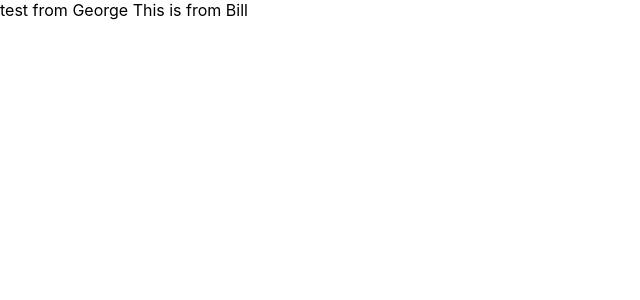
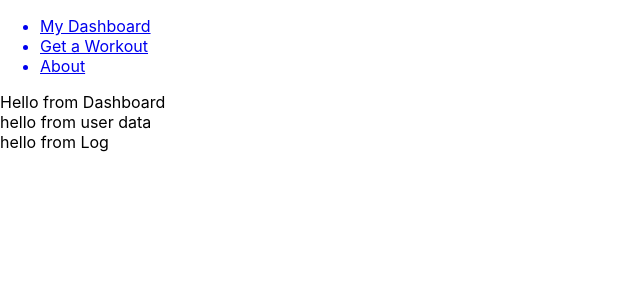
Before and after one commit to Flex-Snooze/flex-snooze-frontend, a React (Create React App) app: page /mydashboard in a window 1280 px wide. Shown: the top 300 px of the page, without its empty margins (0-640 px from the left). Built offline with nearby package versions, Linux system fonts and the light colour scheme.

Commit message:
scaffold out all components, routes, links

```diff
--- a/package.json
+++ b/package.json
@@ -8,6 +8,7 @@
     "@testing-library/user-event": "^13.5.0",
     "react": "^17.0.2",
     "react-dom": "^17.0.2",
+    "react-router-dom": "^6.2.1",
     "react-scripts": "5.0.0",
     "web-vitals": "^2.1.4"
   },
--- a/src/App.js
+++ b/src/App.js
@@ -1,8 +1,22 @@
 import logo from './logo.svg';
 import './App.css';
+import Nav from './components/Nav/Nav';
+import Dashboard from './components/Dashboard/Dashboard';
+import { Route, Routes, Link } from 'react-router-dom';
+import TodayWorkout from './components/TodayWorkout/TodayWorkout';
+import About from './components/About/About'
 
 function App() {
-	return <div>test from George This is from Bill</div>;
+	return (
+		<div>
+			<Nav />
+			<Routes>
+				<Route path='/' element={<TodayWorkout />} />
+				<Route path='/mydashboard' element={<Dashboard />} />
+				<Route path='/about' element={<About />} />
+			</Routes>
+		</div>
+	);
 }
 
 export default App;
--- /dev/null
+++ b/src/components/About/About.js
@@ -0,0 +1,11 @@
+import React from 'react';
+
+function About(props) {
+    return (
+        <div>
+            Hello from About!
+        </div>
+    );
+}
+
+export default About;
--- /dev/null
+++ b/src/components/CreateWorkout/CreateWorkout.js
@@ -0,0 +1,12 @@
+import React from 'react';
+
+function CreateWorkout(props) {
+    return (
+        <div>
+            hellow from createworkout
+            this page should be set in a form
+        </div>
+    );
+}
+
+export default CreateWorkout;
--- /dev/null
+++ b/src/components/Dashboard/Dashboard.js
@@ -0,0 +1,15 @@
+import React from 'react';
+import Log from '../Log/Log';
+import UserData from '../UserData/UserData';
+
+function Dashboard(props) {
+    return (
+        <div>
+            Hello from Dashboard
+            <UserData />
+            <Log />
+        </div>
+    );
+}
+
+export default Dashboard;
--- /dev/null
+++ b/src/components/Log/Log.js
@@ -0,0 +1,11 @@
+import React from 'react';
+
+function Log(props) {
+    return (
+        <div>
+            hello from Log
+        </div>
+    );
+}
+
+export default Log;
--- /dev/null
+++ b/src/components/Nav/Nav.js
@@ -0,0 +1,22 @@
+import React from 'react';
+import { Route, Routes, Link } from 'react-router-dom';
+
+function Nav(props) {
+    return (
+			<nav>
+				<ul>
+					<Link to={'/mydashboard'}>
+						<li>My Dashboard </li>
+					</Link>
+					<Link to={'/'}>
+						<li>Get a Workout</li>
+					</Link>
+					<Link to={'/about'}>
+						<li>About</li>
+					</Link>
+				</ul>
+			</nav>
+		);
+}
+
+export default Nav;
--- /dev/null
+++ b/src/components/TodayWorkout/TodayWorkout.js
@@ -0,0 +1,14 @@
+import React from 'react';
+import CreateWorkout from '../CreateWorkout/CreateWorkout';
+
+function TodayWorkout(props) {
+    return (
+        <div>
+            Today workout
+            this will have the choice to select workout type of push/pull/leg/yoga
+            should have buttons that will link to create workout, incorporating state (PULL to be featured at the top of the next page, for example)
+        </div>
+    );
+}
+
+export default TodayWorkout;
--- /dev/null
+++ b/src/components/UserData/UserData.js
@@ -0,0 +1,11 @@
+import React from 'react';
+
+function UserData(props) {
+    return (
+        <div>
+            hello from user data
+        </div>
+    );
+}
+
+export default UserData;
--- a/src/index.js
+++ b/src/index.js
@@ -3,10 +3,13 @@ import ReactDOM from 'react-dom';
 import './index.css';
 import App from './App';
 import reportWebVitals from './reportWebVitals';
+import {BrowserRouter as Router} from 'react-router-dom';
 
 ReactDOM.render(
   <React.StrictMode>
-    <App />
+    <Router>
+      <App />
+    </Router>
   </React.StrictMode>,
   document.getElementById('root')
 );
```
Also changed, not shown: src/components/ModifyWorkout/ModifyWorkout.js (added, +11 -0 lines), 1 other file (tests, documents, lock files or other folders).
